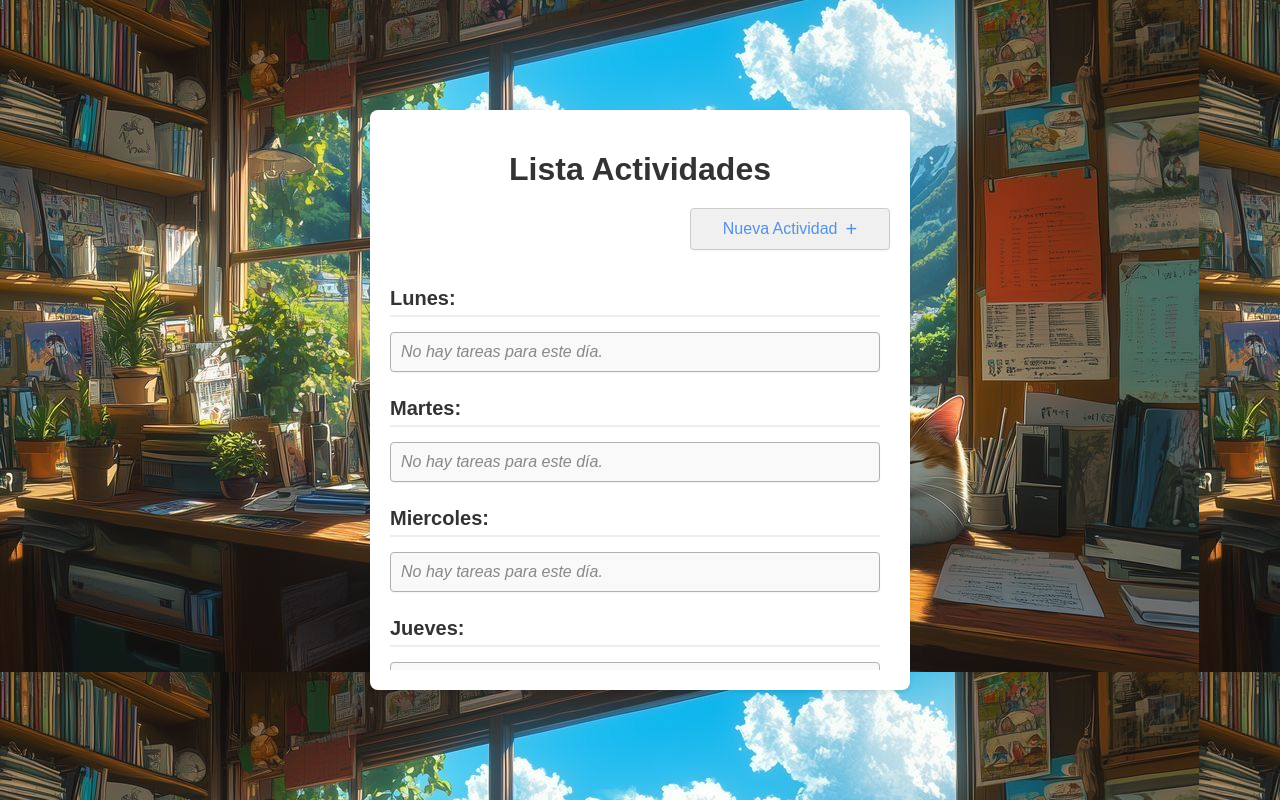
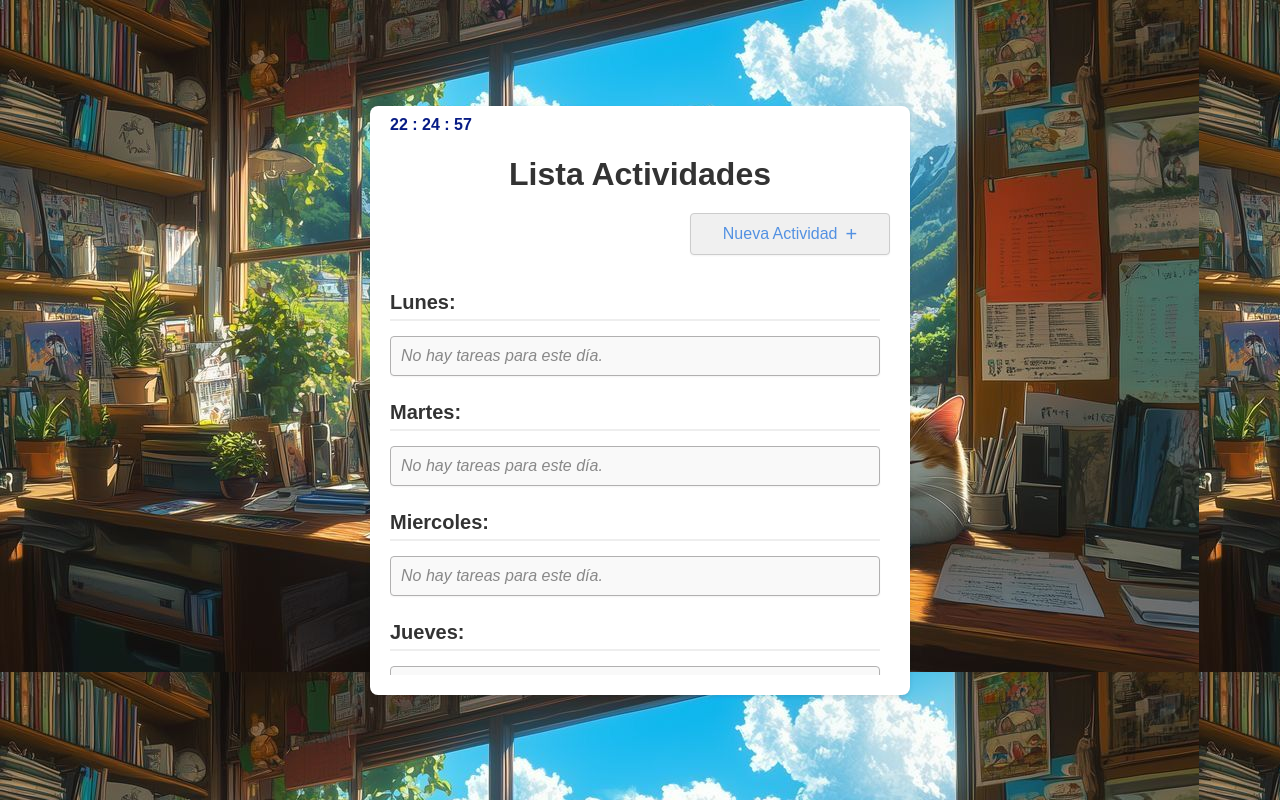
Before and after one commit to miguelvargasss/to-do-list, a plain HTML site: page index.html in a window 1280 px wide. Drawn offline with Linux system fonts and the light colour scheme.

Commit message:
Agregado un reloj en horario Local

```diff
--- a/index.html
+++ b/index.html
@@ -8,6 +8,8 @@
 </head>
 <body>
     <div class="container">
+
+        <div id="reloj" class="reloj"></div>
         <h1>Lista Actividades</h1>
 
         <button id="show-task-form-btn" class="add-new-task-btn">Nueva Actividad
--- a/modules/ui.js
+++ b/modules/ui.js
@@ -15,6 +15,37 @@ const taskDescriptionInput = document.getElementById('task-description');
 const cancelTaskBtn = document.getElementById('cancel-task-btn');
 const dailyTasksContainer = document.getElementById('daily-tasks-container');
 const priorityColorIndicator = document.getElementById('priority-color-indicator');
+const reloj = document.getElementById('reloj');
+
+
+// Función para actualizar el reloj en tiempo real
+const upDateClock = () => {
+    const ahora = new Date(); // Obtener la fecha y hora actual
+
+    let hours = ahora.getHours();
+    let minutes = ahora.getMinutes();
+    let seconds = ahora.getSeconds();
+
+    // Para que siempre tenga dos dígitos
+    // Si es menor a 10, se le añade un 0 al inicio
+    hours = hours < 10 ? '0' + hours : hours;
+    minutes = minutes < 10 ? '0' + minutes : minutes;
+    seconds = seconds < 10 ? '0' + seconds : seconds;
+
+    // Construir la cadena de tiempo en formato HH:MM:SS
+    const presentTime = `${hours} : ${minutes} : ${seconds}`;
+
+    // Actualizar el contenido del reloj
+    document.getElementById('reloj').textContent = presentTime;
+}
+
+setInterval(upDateClock, 1000); // Actualizar el reloj cada segundo
+// Llamar a la función una vez para mostrar el reloj inmediatamente al cargar la página
+upDateClock();
+
+
+
+
 
 // Array de los dias para tener un orden específico
 const daysOfWeek = ["Lunes", "Martes", "Miercoles", "Jueves", "Viernes", "Sabado", "Domingo"];
--- a/style.css
+++ b/style.css
@@ -29,8 +29,24 @@ body {
 h1 {
     text-align: center;
     color: #333;
+    margin-top: 30px;
     margin-bottom: 20px;
 }
+
+
+.reloj {
+    position: absolute;
+    top: 10px;
+    left: 20px;
+    font-size: 16px;
+    font-weight: bold;
+    color: #081c85;
+    z-index: 10;
+    text-align: left;
+    margin: 0;
+}
+
+
 
 .add-new-task-btn {
     display: flex;
```
